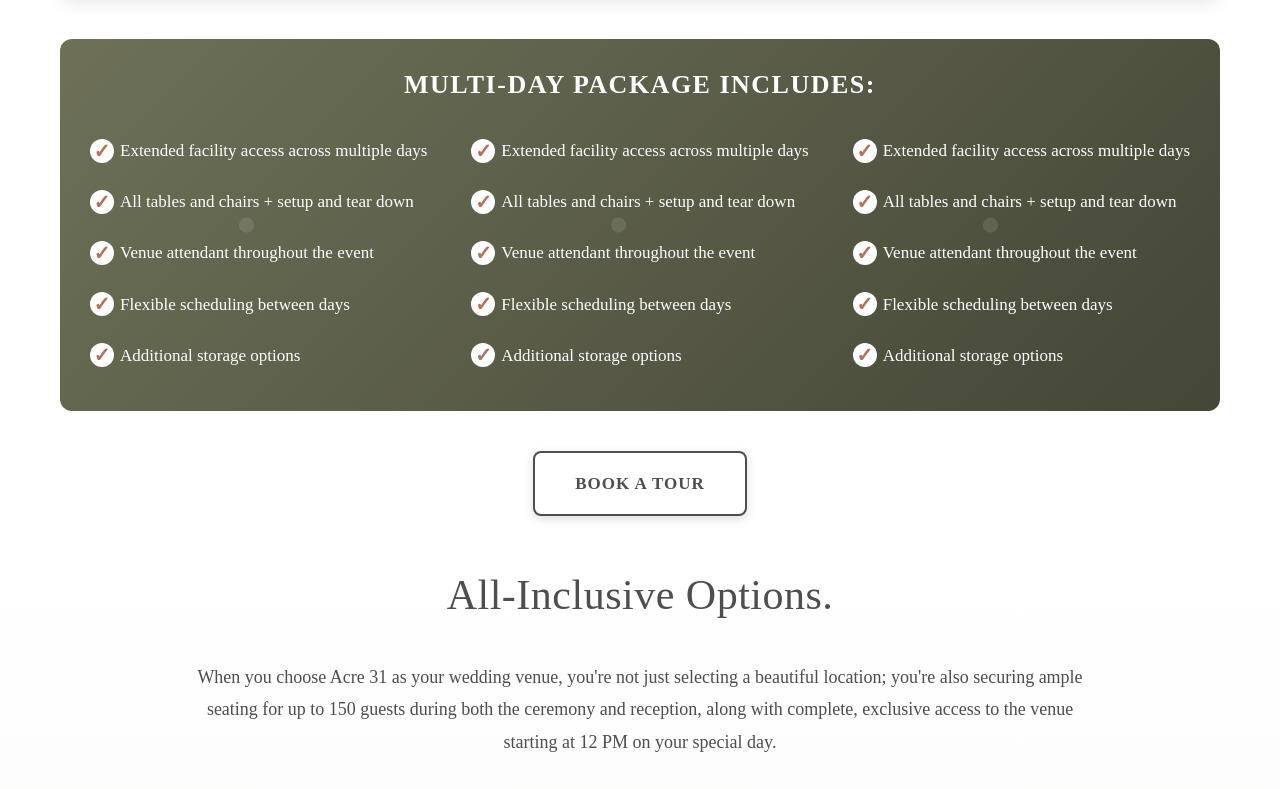
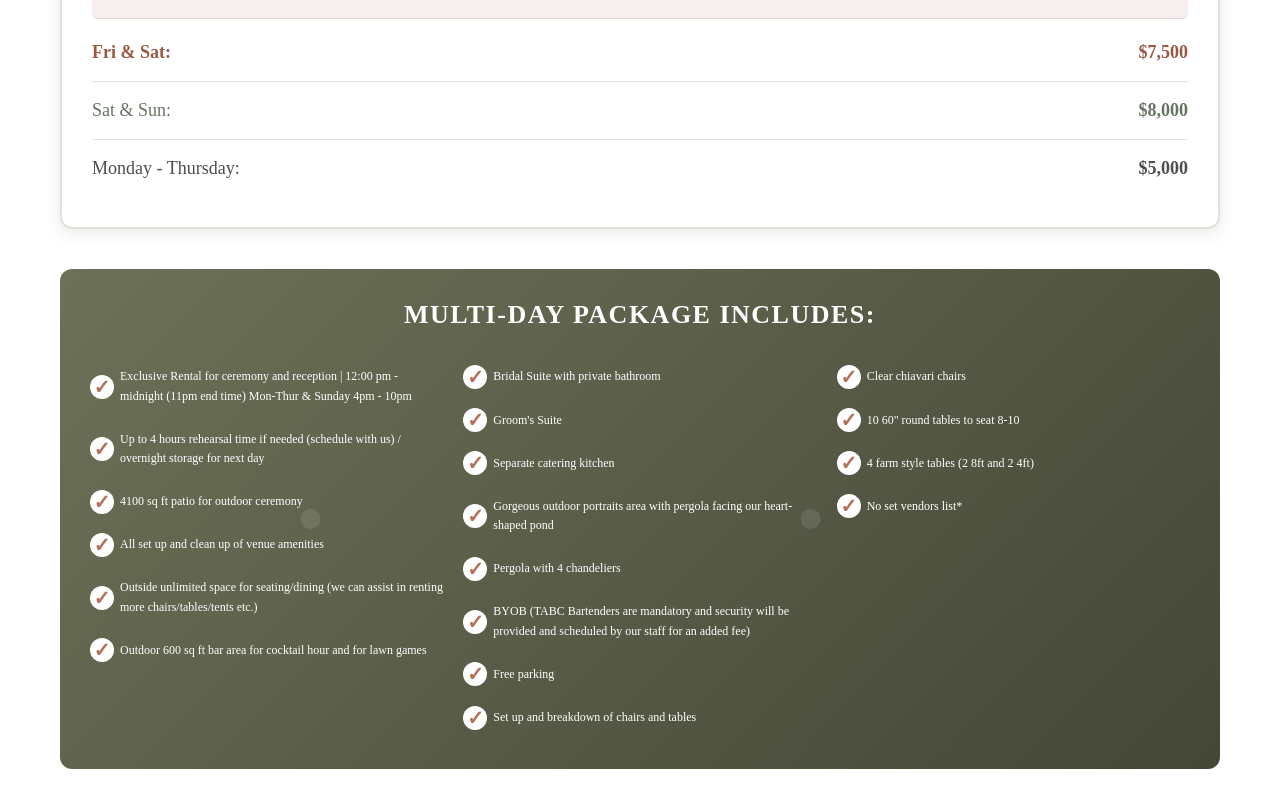
Before and after one commit to NexGenSoft750/wedding_barn, a Next.js app: page /price in a window 1280 px wide. Shown: the part 3062-3851 px from the top of the page. Built offline with nearby package versions, Linux system fonts and the light colour scheme.

Commit message:
packages section improve on pricing page

```diff
--- a/css/StickyNav.module.css
+++ /dev/null
@@ -1,117 +0,0 @@
-.sticky-navbar-desk {
-  display: flex;
-  justify-content: center;
-  padding: 20px 10px;
-  position: fixed;
-  top: 0;
-  max-width: 100%;
-  justify-content: center;
-  /* Strong frosted-glass effect */
-  background: rgba(181, 112, 89, 0.85);
-  /* Almost solid, allows blur to show */
-  backdrop-filter: blur(20px);
-  /* Strong blur */
-  -webkit-backdrop-filter: blur(20px);
-  /* Safari support */
-  /* Start hidden */
-  opacity: 0;
-  transform: translateY(-100%);
-  pointer-events: none;
-  transition: opacity 0.3s ease-in-out, transform 0.3s ease-in-out;
-}
-.sticky-navbar-desk.show-navbar {
-  opacity: 1 !important;
-  transform: translateY(0) !important;
-  pointer-events: auto;
-}
-.sticky-navbar-desk .navbar {
-  position: -webkit-sticky;
-  position: sticky;
-  width: 100%;
-  top: 0;
-  display: flex;
-  justify-content: space-between;
-  max-width: 1320px;
-}
-.sticky-navbar-desk .navbar .logo {
-  font-size: 1.6rem;
-  color: white;
-  align-items: center;
-  display: flex;
-}
-.sticky-navbar-desk .navbar .list {
-  display: flex;
-  align-items: center;
-  gap: 1.2rem;
-  font-size: 1.4rem;
-}
-.sticky-navbar-desk .navbar .list ul {
-  display: flex;
-  gap: 2rem;
-  align-items: center;
-  margin: 0;
-  color: #ffffff;
-  font-size: 1.6rem;
-  font-weight: 800;
-}
-.sticky-navbar-desk .navbar .list ul a {
-  color: white;
-}
-.sticky-navbar-desk .navbar .btn-book-tour {
-  height: -webkit-fit-content;
-  height: -moz-fit-content;
-  height: fit-content;
-  background-color: #667462;
-  color: #ffffff;
-  font-size: 1.4rem;
-}
-.sticky-navbar-desk .navbar .menu {
-  display: none;
-  font-size: 5rem;
-}
-
-.sticky-navbar-mob {
-  display: flex;
-  padding: 20px 10px;
-  position: fixed;
-  top: 0;
-  max-width: 100%;
-  justify-content: space-between;
-  /* Strong frosted-glass effect */
-  background: rgba(181, 112, 89, 0.85);
-  /* Almost solid, allows blur to show */
-  backdrop-filter: blur(20px);
-  /* Strong blur */
-  -webkit-backdrop-filter: blur(20px);
-  /* Safari support */
-  /* Start hidden */
-  opacity: 0;
-  transform: translateY(-100%);
-  pointer-events: none;
-  transition: opacity 0.3s ease-in-out, transform 0.3s ease-in-out;
-}
-.sticky-navbar-mob.show-navbar {
-  opacity: 1 !important;
-  transform: translateY(0) !important;
-  pointer-events: auto;
-}
-.sticky-navbar-mob .logo {
-  width: 7rem;
-}
-.sticky-navbar-mob .logo img {
-  width: 100%;
-}
-.sticky-navbar-mob .menu {
-  display: flex;
-  align-items: center;
-  font-size: 5rem;
-}
-
-@media (max-width: 425px) {
-  .list {
-    display: none !important;
-  }
-  .menu {
-    display: block !important;
-  }
-}/*# sourceMappingURL=StickyNav.module.css.map */
--- a/src/app/price/page.tsx
+++ b/src/app/price/page.tsx
@@ -61,17 +61,57 @@ export default function Home() {
   };
 
   const singleDayIncludes = [
-    '12 hours of facility access',
-    'All tables and chairs + setup and tear down',
-    'Venue attendant on the wedding day'
+    [
+      "Exclusive Rental for ceremony and reception | 12:00 pm - midnight (11pm end time) Mon-Thur & Sunday 4pm - 10pm",
+      "Up to 4 hours rehearsal time if needed (schedule with us) / overnight storage for next day",
+      "4100 sq ft patio for outdoor ceremony",
+      "All set up and clean up of venue amenities",
+      "Outside unlimited space for seating/dining (we can assist in renting more chairs/tables/tents etc.)",
+      "Outdoor 600 sq ft bar area for cocktail hour and for lawn games",
+    ],
+    [
+      "Bridal Suite with private bathroom",
+      "Groom's Suite",
+      "Separate catering kitchen",
+      "Gorgeous outdoor portraits area with pergola facing our heart-shaped pond",
+      "Pergola with 4 chandeliers",
+      "BYOB (TABC Bartenders are mandatory and security will be provided and scheduled by our staff for an added fee)",
+      "Free parking",
+      "Set up and breakdown of chairs and tables",
+    ],
+    [
+      "Clear chiavari chairs",
+      '10 60" round tables to seat 8-10',
+      "4 farm style tables (2 8ft and 2 4ft)",
+      "No set vendors list*",
+    ],
   ];
 
   const multiDayIncludes = [
-    'Extended facility access across multiple days',
-    'All tables and chairs + setup and tear down',
-    'Venue attendant throughout the event',
-    'Flexible scheduling between days',
-    'Additional storage options'
+    [
+      "Exclusive Rental for ceremony and reception | 12:00 pm - midnight (11pm end time) Mon-Thur & Sunday 4pm - 10pm",
+      "Up to 4 hours rehearsal time if needed (schedule with us) / overnight storage for next day",
+      "4100 sq ft patio for outdoor ceremony",
+      "All set up and clean up of venue amenities",
+      "Outside unlimited space for seating/dining (we can assist in renting more chairs/tables/tents etc.)",
+      "Outdoor 600 sq ft bar area for cocktail hour and for lawn games",
+    ],
+    [
+      "Bridal Suite with private bathroom",
+      "Groom's Suite",
+      "Separate catering kitchen",
+      "Gorgeous outdoor portraits area with pergola facing our heart-shaped pond",
+      "Pergola with 4 chandeliers",
+      "BYOB (TABC Bartenders are mandatory and security will be provided and scheduled by our staff for an added fee)",
+      "Free parking",
+      "Set up and breakdown of chairs and tables",
+    ],
+    [
+      "Clear chiavari chairs",
+      '10 60" round tables to seat 8-10',
+      "4 farm style tables (2 8ft and 2 4ft)",
+      "No set vendors list*",
+    ],
   ];
 
   return (
--- a/src/components/price/PricePackage.module.scss
+++ b/src/components/price/PricePackage.module.scss
@@ -160,9 +160,9 @@
   }
 
   .includedSectionLists {
-    display: flex;
-    gap: 20px;
-    justify-content: space-between;
+    display: grid;
+    grid-template-columns: repeat(auto-fit, minmax(250px, 1fr));
+    gap: 2rem;
 
     ul {
       list-style: none;
@@ -172,7 +172,7 @@
       z-index: 1;
 
       li {
-        font-size: 1.7rem;
+        font-size: 1.2rem;
         padding: 1.2rem 0;
         position: relative;
         padding-left: 3rem;
--- a/src/components/price/PricePackage.tsx
+++ b/src/components/price/PricePackage.tsx
@@ -14,7 +14,7 @@ type Pricing = {
 
 type Props = {
     currentPricing: Pricing;
-    currentIncludes: string[];
+    currentIncludes: string[] | string[][]; // can be either
     packageType: "single" | "multi";
   };
 
@@ -51,26 +51,21 @@ const PricePackage: React.FC<Props> = ({ currentPricing, currentIncludes, packag
             <div className={styles.includedSection}>
                 <h4>{packageType === 'single' ? 'Single Day' : 'Multi-Day'} Package Includes:</h4>
                 <div className={styles.includedSectionLists}>
-                    <ul>
-                        {currentIncludes.map((item, index) => (
+                {Array.isArray(currentIncludes[0])
+                    ? (currentIncludes as string[][]).map((col, colIndex) => (
+                        <ul key={colIndex}>
+                        {col.map((item, index) => (
                             <li key={index}>{item}</li>
                         ))}
                         </ul>
-                    {
-                        packageType === 'multi' &&
-                        <>
+                    ))
+                    : (
                         <ul>
-                                {currentIncludes.map((item, index) => (
+                        {(currentIncludes as string[]).map((item, index) => (
                             <li key={index}>{item}</li>
                         ))}
                         </ul>
-                            <ul>
-                                {currentIncludes.map((item, index) => (
-                                    <li key={index}>{item}</li>
-                                ))}
-                            </ul>
-                        </>
-                    }
+                    )}
                 </div>
             </div>
             <div style={{ textAlign: 'center', margin: '4rem 0 0 0' }}>
```
Also changed, not shown: 1 other file (tests, documents, lock files or other folders). Lines whose indentation alone changed are shown as unchanged.
